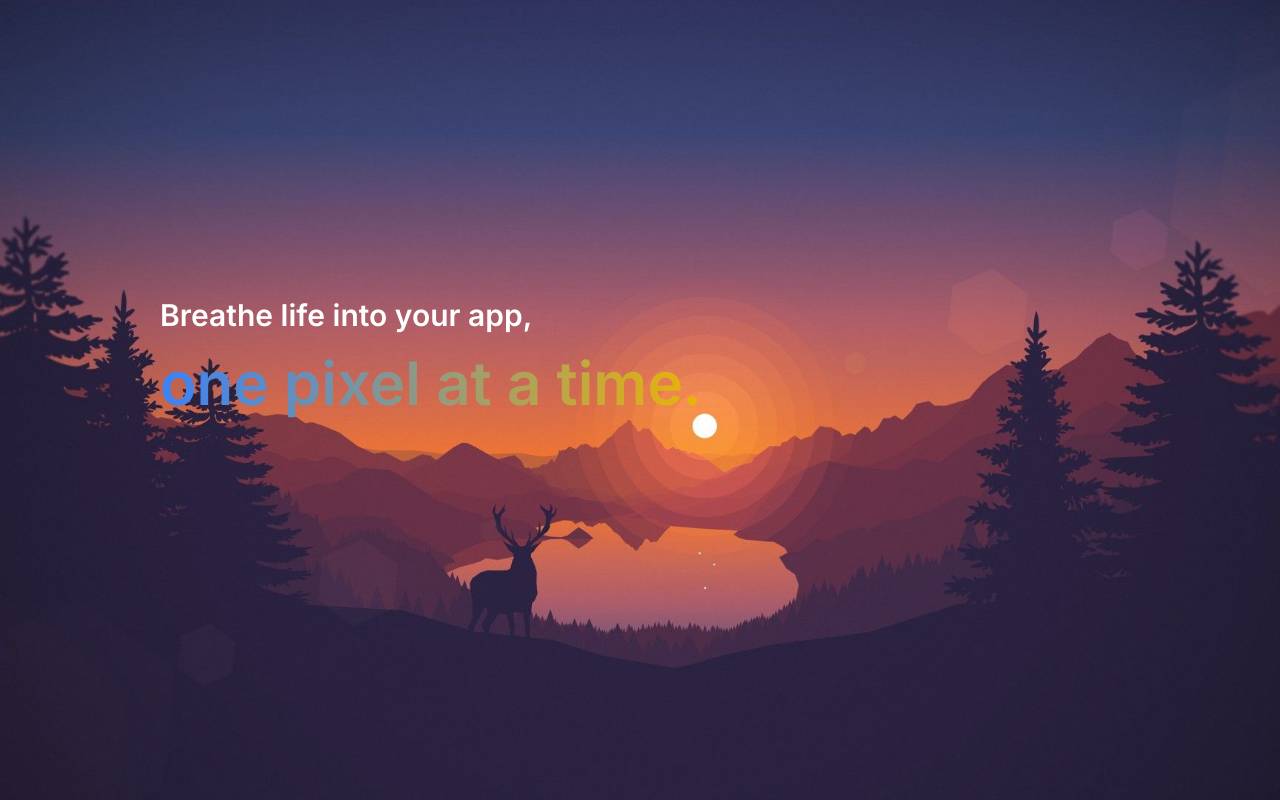
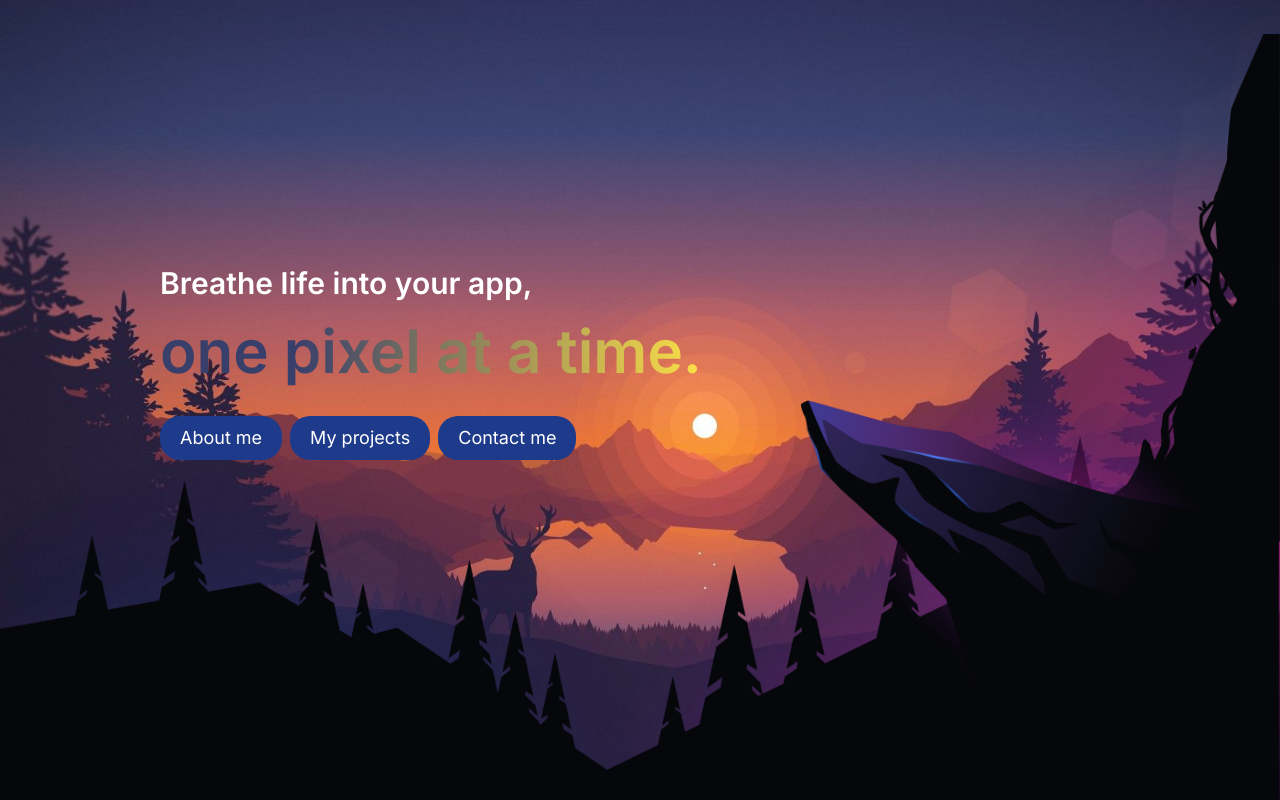
Before and after one commit to ResminiLoris/portfolio, a Next.js app: page / in a window 1280 px wide. Built offline with nearby package versions, Linux system fonts and the light colour scheme.

Commit message:
basic homepage layout

```diff
--- a/app/page.tsx
+++ b/app/page.tsx
@@ -1,3 +1,5 @@
+import Link from "next/link";
+import Image from "next/image";
 
 export default function Home() {
   return (
@@ -7,12 +9,69 @@ export default function Home() {
           {/* slogan */}
           <h1 className="text-[30px] text-white font-semibold">
             {`Breathe life into your app, `}
-            <div className="text-[60px] text-transparent bg-clip-text bg-gradient-to-r from-blue-500 to-yellow-500">
+            <div className="text-[60px] text-transparent bg-clip-text bg-gradient-to-r from-[#383f6b] from-25% to-yellow-300">
               one pixel at a time.
             </div>
           </h1>
+          {/* nav */}
+          <div className="flex-col md:flex-row hidden md:flex gap-2">
+            <Link
+              href="/contact-me"
+              className="rounded-[20px] group relative bg-blue-900 hover:bg-gradient-to-r from-blue-900 from-20% to-[#492362] px-5 py-2 text-lg text-white max-w-[200px]"
+            >
+              <div className="absolute rounded-[20px] z-[1] bg-white inset-0 opacity-0 hover:opacity-20 transition-opacity duration-500" />
+              About me
+            </Link>
+            <Link
+              href="/contact-me"
+              className="rounded-[20px] group relative bg-blue-900 hover:bg-gradient-to-r from-blue-900 from-20% to-[#c76656] px-5 py-2 text-lg text-white max-w-[200px]"
+            >
+              <div className="absolute rounded-[20px] z-[1] bg-white inset-0 opacity-0 hover:opacity-20 transition-opacity duration-500" />
+              My projects
+            </Link>
+            <Link
+              href="/contact-me"
+              className="rounded-[20px] group relative bg-blue-900 hover:bg-gradient-to-r from-blue-900 from-20% to-[#f8dc4a] px-5 py-2 text-lg text-white max-w-[200px]"
+            >
+              <div className="absolute rounded-[20px] z-[1] bg-white inset-0 opacity-0 hover:opacity-20 transition-opacity duration-500" />
+              Contact me
+            </Link>
+          </div>
         </div>
       </div>
+      {/* mobile */}
+      <div className="absolute bottom-10 z-[20] right-5 flex-col md:hidden gap-5">
+        <Link
+          href="/about-me"
+          className="rounded-[20px] group relative bg-blue-900 hover:bg-gradient-to-r from-blue-900 from-20% to-[#5d78ae] px-5 py-2 text-lg text-white max-w-[200px]"
+        >
+          About me
+        </Link>
+        <Link
+          href="/my-projects"
+          className="rounded-[20px] group relative bg-blue-900 hover:bg-gradient-to-r from-blue-900 from-20% to-[#a0a382] px-5 py-2 text-lg text-white max-w-[200px]"
+        >
+          My projects
+        </Link>
+        <Link
+          href="/contact-me"
+          className="rounded-[20px] group relative bg-blue-900 hover:bg-gradient-to-r from-blue-900 from-20% to-[#f8dc4a] px-5 py-2 text-lg text-white max-w-[200px]"
+        >
+          Contact me
+        </Link>
+      </div>
+
+      {/* bg images */}
+      <div className="absolute bottom-0 right-0 z-[10]">
+        <Image src="/cliff.webp" alt="cliff" width={480} height={480} />
+      </div>
+
+      <div className="absolute bottom-0 z-[5] w-full h-auto">
+        <Image src="/trees.webp" alt="trees" width={2000} height={2000} className="w-full h-full" />
+      </div>
+
+      <Image src="/stars.png" alt="stars" width={300} height={300} className="absolute top-10 left-0 z-[10]" />
+
     </main>
   );
 }
```
